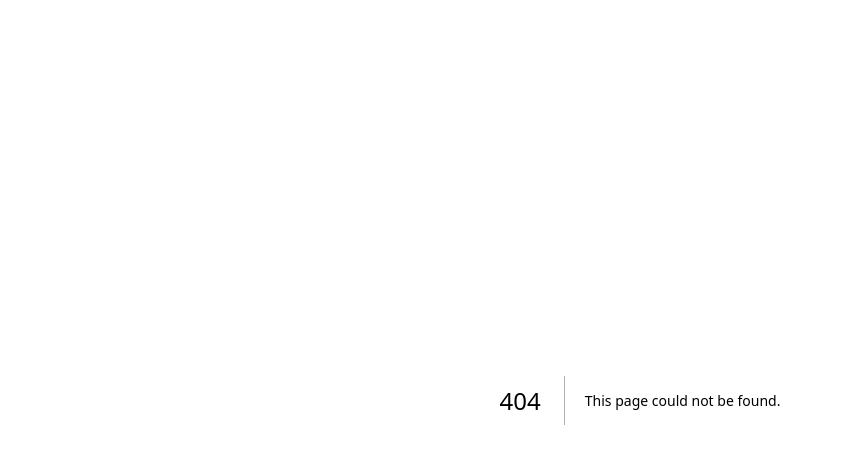
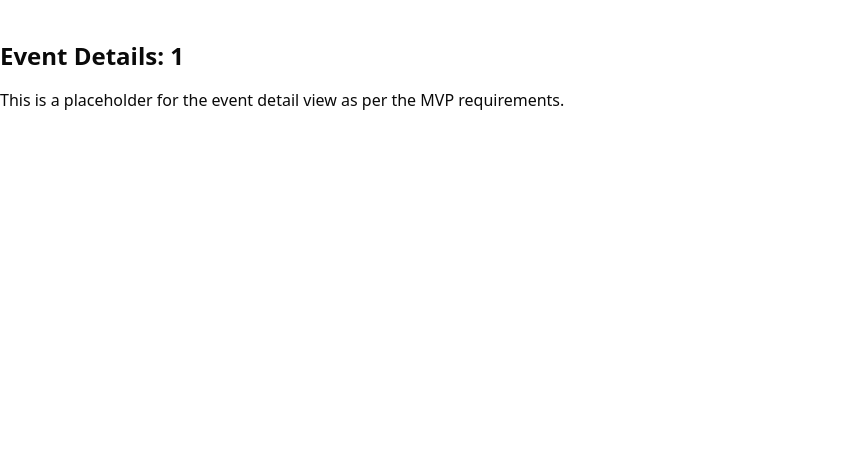
Before and after one commit to chicoumbetov/events-app, a Next.js app: page /events/1 in a window 1280 px wide. Before the commit this address had no page. Shown: the top 464 px of the page, without its empty margins (0-841 px from the left). Built offline with nearby package versions, Linux system fonts and the light colour scheme.

Commit message:
EventDetailPage refactor

```diff
--- /dev/null
+++ b/src/app/events/[id]/page.tsx
@@ -0,0 +1,10 @@
+export default async function EventDetailPage(props: { params: { id: string } }) {
+  const { id } = await props.params;
+
+  return (
+    <div className="container mx-auto py-10">
+      <h1 className="text-2xl font-bold mb-4">Event Details: {id}</h1>
+      <p>This is a placeholder for the event detail view as per the MVP requirements.</p>
+    </div>
+  );
+}
```
